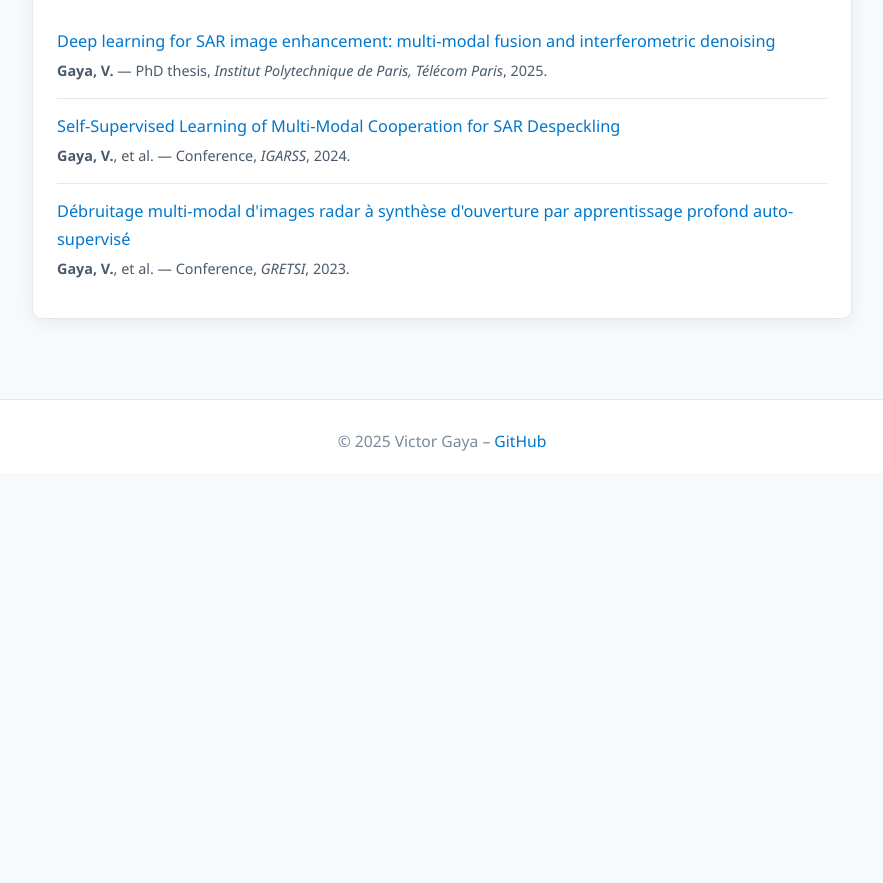
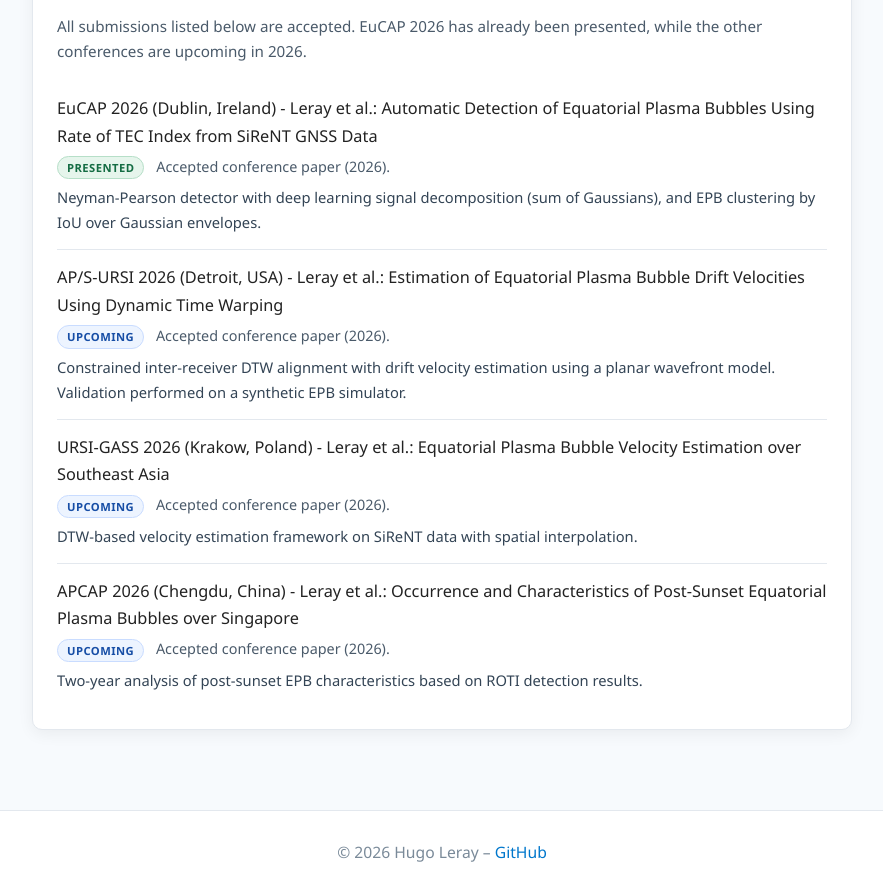
Before and after one commit to Hazrodd/hazrodd.github.io, a plain HTML site: page publications.html in a window 1280 px wide. Shown: the part 553-1436 px from the top of the page, without its empty margins (198-1081 px from the left). Before the commit the page ends 1026 px from the top, so only its background shows below. Drawn offline with Linux system fonts and the light colour scheme.

Commit message:
Update CV and publications pages for 2026 conferences

```diff
--- a/publications.html
+++ b/publications.html
@@ -3,7 +3,7 @@
 <head>
   <meta charset="UTF-8" />
   <meta name="viewport" content="width=device-width, initial-scale=1.0" />
-  <title>Victor Gaya – Publications</title>
+  <title>Hugo Leray - Publications & Conferences</title>
   <link rel="stylesheet" href="style.css" />
 </head>
 <body>
@@ -13,30 +13,39 @@
     <a href="index.html">Home</a>
     <a href="publications.html">Publications</a>
     <a href="education.html">Education & Experience</a>
-    <a href="resume_VG.pdf" target="_blank">CV</a>
+    <a href="CV_2026-06-18_Hugo_LERAY.pdf" target="_blank">CV</a>
     <a href="contact.html">Contact</a>
   </nav>
   <main>
     <section class="card">
-      <h2>Publications</h2>
+      <h2>Publications & Conferences</h2>
+      <p class="pub-note">All submissions listed below are accepted. EuCAP 2026 has already been presented, while the other conferences are upcoming in 2026.</p>
       <ul class="pub-list">
         <li class="pub-item">
-          <div class="pub-title"><a href="https://theses.hal.science/tel-05480014" target="_blank">Deep learning for SAR image enhancement: multi-modal fusion and interferometric denoising</a></div>
-          <div class="pub-meta"><strong>Gaya, V.</strong> — PhD thesis, <em>Institut Polytechnique de Paris, Télécom Paris</em>, 2025.</div>
+          <div class="pub-title">EuCAP 2026 (Dublin, Ireland) - Leray et al.: Automatic Detection of Equatorial Plasma Bubbles Using Rate of TEC Index from SiReNT GNSS Data</div>
+          <div class="pub-meta"><span class="pub-status pub-status--done">Presented</span> Accepted conference paper (2026).</div>
+          <div class="pub-summary">Neyman-Pearson detector with deep learning signal decomposition (sum of Gaussians), and EPB clustering by IoU over Gaussian envelopes.</div>
         </li>
         <li class="pub-item">
-          <div class="pub-title"><a href="https://ieeexplore.ieee.org/document/10642047" target="_blank">Self-Supervised Learning of Multi-Modal Cooperation for SAR Despeckling</a></div>
-          <div class="pub-meta"><strong>Gaya, V.</strong>, et al. — Conference, <em>IGARSS</em>, 2024.</div>
+          <div class="pub-title">AP/S-URSI 2026 (Detroit, USA) - Leray et al.: Estimation of Equatorial Plasma Bubble Drift Velocities Using Dynamic Time Warping</div>
+          <div class="pub-meta"><span class="pub-status pub-status--upcoming">Upcoming</span> Accepted conference paper (2026).</div>
+          <div class="pub-summary">Constrained inter-receiver DTW alignment with drift velocity estimation using a planar wavefront model. Validation performed on a synthetic EPB simulator.</div>
         </li>
         <li class="pub-item">
-          <div class="pub-title"><a href="https://telecom-paris.hal.science/hal-04144686v1" target="_blank">Débruitage multi-modal d'images radar à synthèse d'ouverture par apprentissage profond auto-supervisé</a></div>
-          <div class="pub-meta"><strong>Gaya, V.</strong>, et al. — Conference, <em>GRETSI</em>, 2023.</div>
+          <div class="pub-title">URSI-GASS 2026 (Krakow, Poland) - Leray et al.: Equatorial Plasma Bubble Velocity Estimation over Southeast Asia</div>
+          <div class="pub-meta"><span class="pub-status pub-status--upcoming">Upcoming</span> Accepted conference paper (2026).</div>
+          <div class="pub-summary">DTW-based velocity estimation framework on SiReNT data with spatial interpolation.</div>
+        </li>
+        <li class="pub-item">
+          <div class="pub-title">APCAP 2026 (Chengdu, China) - Leray et al.: Occurrence and Characteristics of Post-Sunset Equatorial Plasma Bubbles over Singapore</div>
+          <div class="pub-meta"><span class="pub-status pub-status--upcoming">Upcoming</span> Accepted conference paper (2026).</div>
+          <div class="pub-summary">Two-year analysis of post-sunset EPB characteristics based on ROTI detection results.</div>
         </li>
       </ul>
     </section>
   </main>
   <footer>
-    © 2025 Victor Gaya – <a href="https://github.com/goldentrex">GitHub</a>
+    © 2026 Hugo Leray – <a href="https://github.com/hazrodd">GitHub</a>
   </footer>
 </body>
 </html>
--- a/style.css
+++ b/style.css
@@ -174,6 +174,38 @@ a:hover {
   font-size: 0.9em;
   color: #4a5a6a;
 }
+.pub-note {
+  margin-top: 0;
+  margin-bottom: 16px;
+  color: #4a5a6a;
+  font-size: 0.95em;
+}
+.pub-summary {
+  margin-top: 6px;
+  font-size: 0.92em;
+  color: #334455;
+}
+.pub-status {
+  display: inline-block;
+  border-radius: 999px;
+  padding: 1px 9px;
+  font-size: 0.78em;
+  font-weight: 600;
+  text-transform: uppercase;
+  letter-spacing: 0.04em;
+  margin-right: 8px;
+  vertical-align: middle;
+}
+.pub-status--done {
+  background: #e6f5ec;
+  color: #146c43;
+  border: 1px solid #b6dfc8;
+}
+.pub-status--upcoming {
+  background: #edf4ff;
+  color: #174ea6;
+  border: 1px solid #c9dcff;
+}
 .card--highlight {
   border-left: 4px solid var(--accent);
 }
```
Also changed, not shown: contact.html (+2 -2 lines), education.html (+2 -2 lines), index.html (+4 -4 lines), 2 other files.
